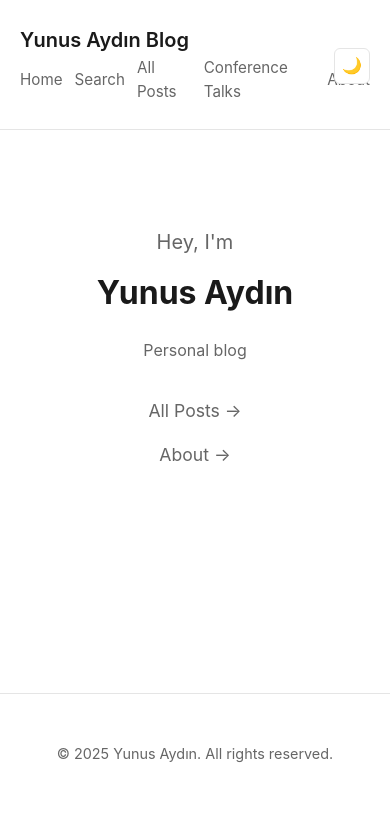
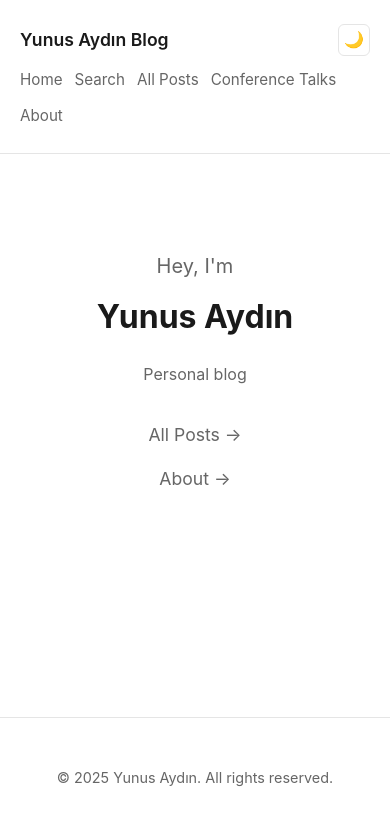
Before and after one commit to aydinnyunus/aydinnyunus.github.io, a Jekyll site: the page built from index.html, in a window 390 px wide. Shown: the top 825 px of the page. Built offline with Jekyll 4.4.1, drawn with Linux system fonts in a browser that asks for light colours.

Commit message:
Ensure consistent header and footer across all pages, improve responsive navigation

```diff
--- a/assets/css/main.css
+++ b/assets/css/main.css
@@ -80,8 +80,9 @@ body {
 
 .site-nav {
   display: flex;
-  gap: 2rem;
+  gap: 1.5rem;
   align-items: center;
+  flex-wrap: wrap;
 }
 
 .site-nav a {
@@ -512,19 +513,23 @@ body {
   }
 
   .site-header .wrapper {
-    flex-wrap: nowrap;
+    flex-wrap: wrap;
+    gap: 1rem;
   }
 
   .site-nav {
-    gap: 1.25rem;
+    gap: 1rem;
     font-size: 0.9rem;
+    order: 2;
+    width: 100%;
   }
 
   .theme-toggle {
-    margin-left: 0.5rem;
+    margin-left: auto;
     width: 36px;
     height: 36px;
     padding: 0.4rem;
+    order: 1;
   }
 
   .hero-name {
@@ -570,17 +575,22 @@ body {
 
   .site-header .wrapper {
     flex-wrap: wrap;
+    gap: 0.75rem;
+  }
+
+  .site-title {
+    font-size: 1.1rem;
   }
 
   .site-nav {
     gap: 0.75rem;
     font-size: 0.85rem;
+    flex-wrap: wrap;
   }
 
   .theme-toggle {
-    position: absolute;
-    top: 1.5rem;
-    right: 20px;
-    margin-left: 0;
+    width: 32px;
+    height: 32px;
+    padding: 0.3rem;
   }
 }
```
